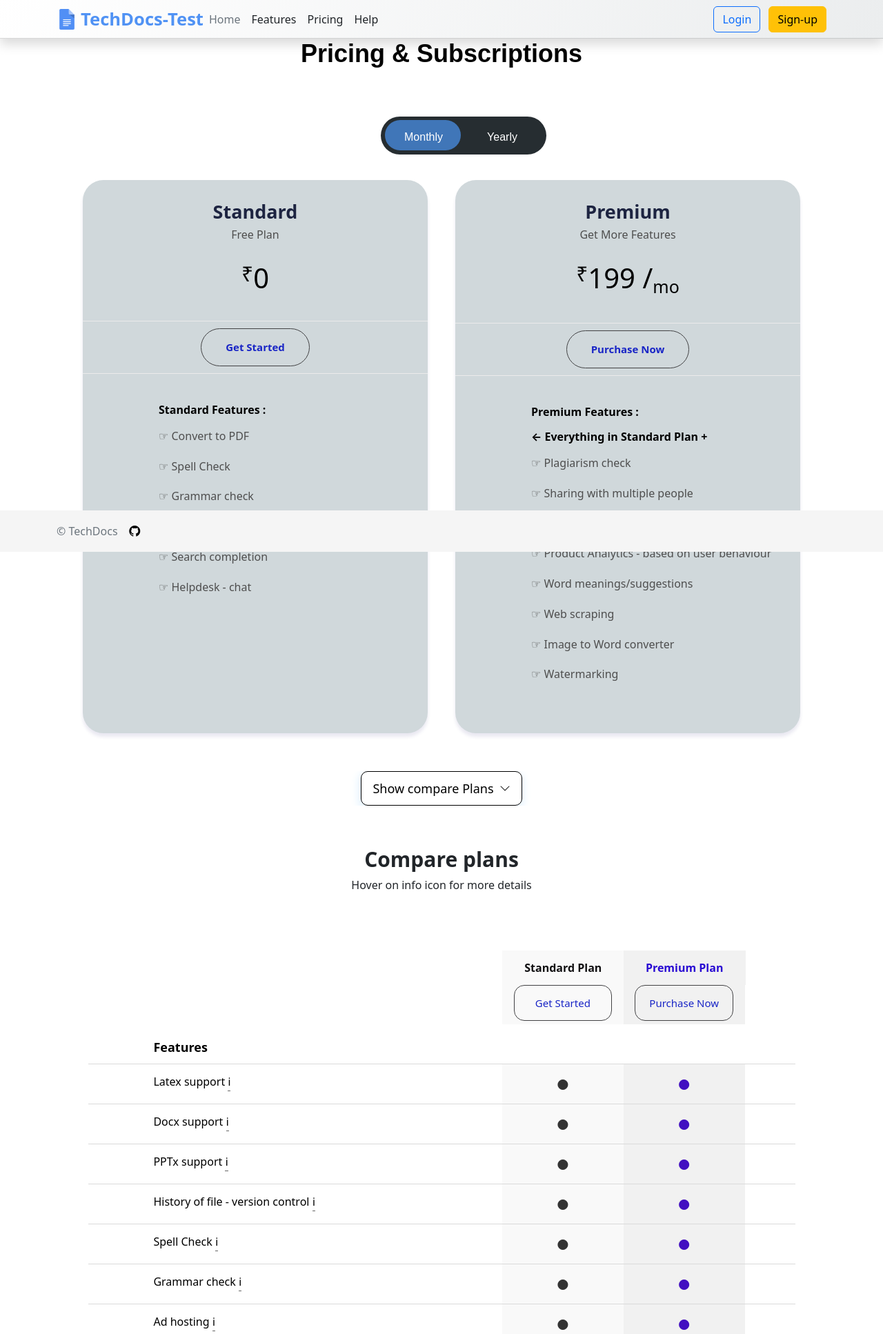
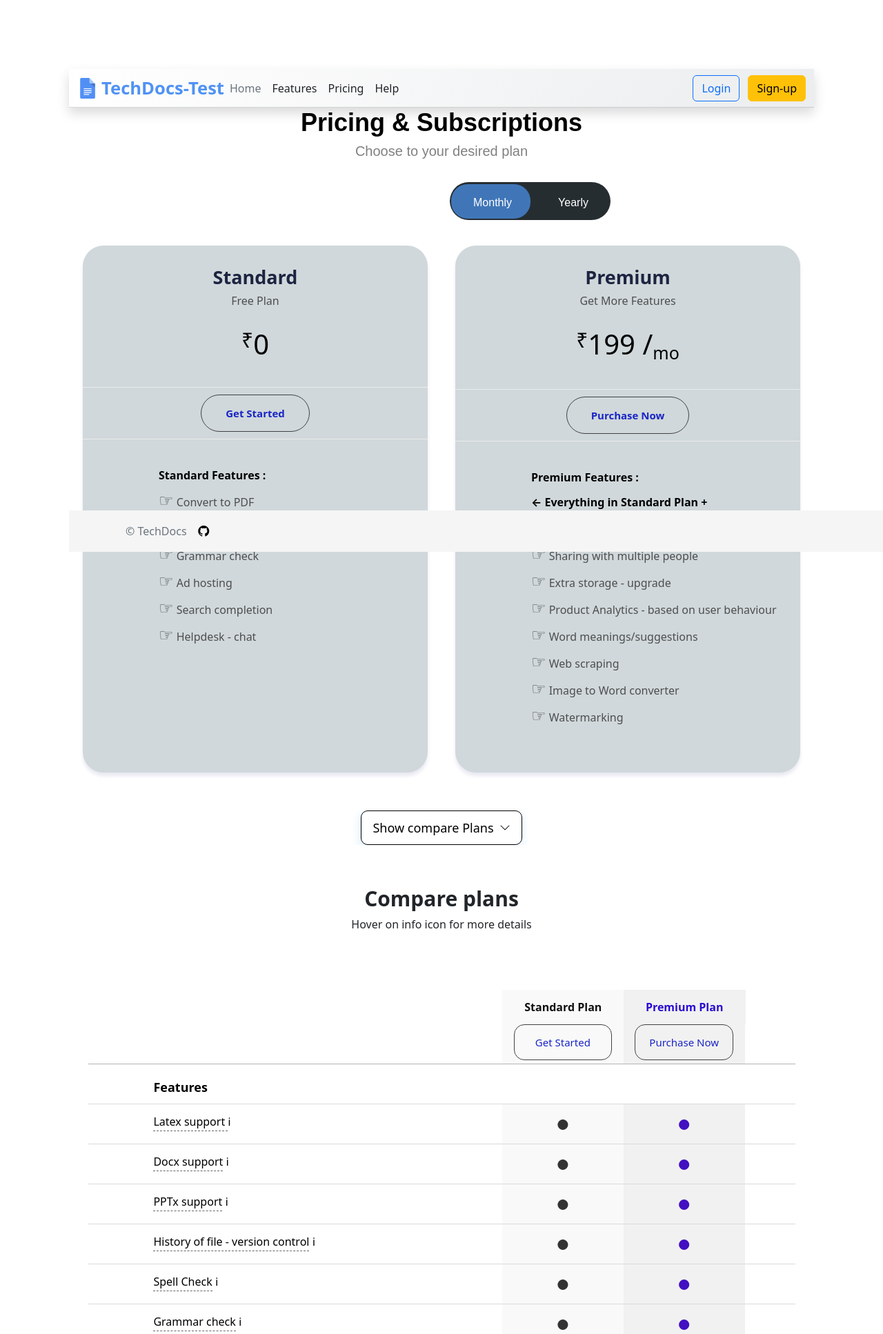
Before and after one commit to prernawaghray/GL-TechDocs, a Flask app: page /plans in a window 1280 px wide. Shown: the top 1934 px of the page at 69% size. Run offline with Flask 2, Linux system fonts and the light colour scheme; some libraries are stand-ins or nearby versions.

Commit message:
Update pricing.css

```diff
--- a/frontend/app/static/css/pricing.css
+++ b/frontend/app/static/css/pricing.css
@@ -6,7 +6,11 @@
     outline: none;
 }
 
-
+body {
+    margin: 0;
+    padding: 100px;
+    font-family: "roboto", sans-serif;
+}
 
 .pricing-container {
     width: 100%;
@@ -33,6 +37,13 @@
     text-align: center;
 }
 
+.section-intro h4{
+    color:grey;
+    font-size: 20px;
+    font-weight: 500;
+    text-align: center;
+}
+
 :root{
     --color-1:#262d31;
     --color-2: #4076b8;
@@ -45,7 +56,7 @@ align-items: center;
 }
 
 .section-intro .plan-switch{
-    width: 240px;
+    width: 233px;
     background: var(--color-1);
     height: 55px;
     appearance: none;
@@ -73,21 +84,21 @@ align-items: center;
 
 .section-intro .toggle-switch-container .Yearly{
     position: absolute;
-    right: 42px;
-    top:18px;
+    right: 32px;
+    top: 18px;
     pointer-events: none;
 }
 
 .section-intro .plan-switch::before{
     content: "";
     position: absolute;
-    height: 44px;
-    width: 110px;
+    height: 50px;
+    width: 115px;
     border-radius: 24px;
     background: var(--color-2);
     top: 50%;
     transform: translateY(-50%);
-    left: 6px;
+    left: 2px;
     transition: all 0.1s;
 }
 
@@ -225,7 +236,7 @@ align-items: center;
     color: #4e4e4e;
     font-weight: 300;
     font-size: 16px;
-    line-height: 1.8;
+    line-height: 1.0;
 }
 
 .card-pricing_button{
@@ -246,7 +257,8 @@ align-items: center;
 }
 
 .dot{
-    vertical-align:top;
+    font-size: 150%;
+    /* vertical-align: bottom; */
 }
 
 .Features{
@@ -491,9 +503,13 @@ svg:not(:root) {
 .PricingComparisonTitle {
     font-size: 16px;
     position: sticky;
+    /* display: block; */
+    box-sizing: border-box;
     font-weight: 300;
     color: #000;
     line-height: 50px;
+    border-bottom: 1px rgb(180, 180, 180) solid;
+    border-collapse: collapse;
 }
 
 .z-2{
@@ -662,16 +678,19 @@ body {
 }
 
 
-.FeatureInfo {
+.FeatureName {
     border-bottom: 1px dashed #666;
     color: black;
     cursor: pointer;
     padding-bottom: 2px;
 }
 
-.FeatureInfo #data-bs-title{
+.FeatureInfo {
+    cursor: pointer;
+}
+/* .FeatureName #data-bs-title{
     background-color: #000;
-}
+} */
 
 .PlanAvailableTxt {
     font-size: 20px;
```
